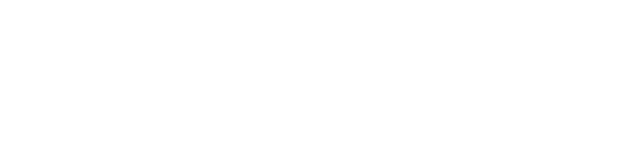
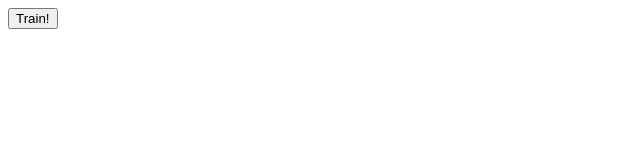
Before and after one commit to KamajiiSC/idle-game, a plain HTML site: page index.html in a window 1280 px wide. Shown: the whole page, without its empty margins (0-640 px from the left). Drawn offline with Linux system fonts and the light colour scheme.

Commit message:
Added a button that says train!

```diff
--- a/index.html
+++ b/index.html
@@ -9,6 +9,7 @@
   <title>Idle</title>
 </head>
 <body>
+  <button>Train!</button>
 
 </body>
 </html>
```
